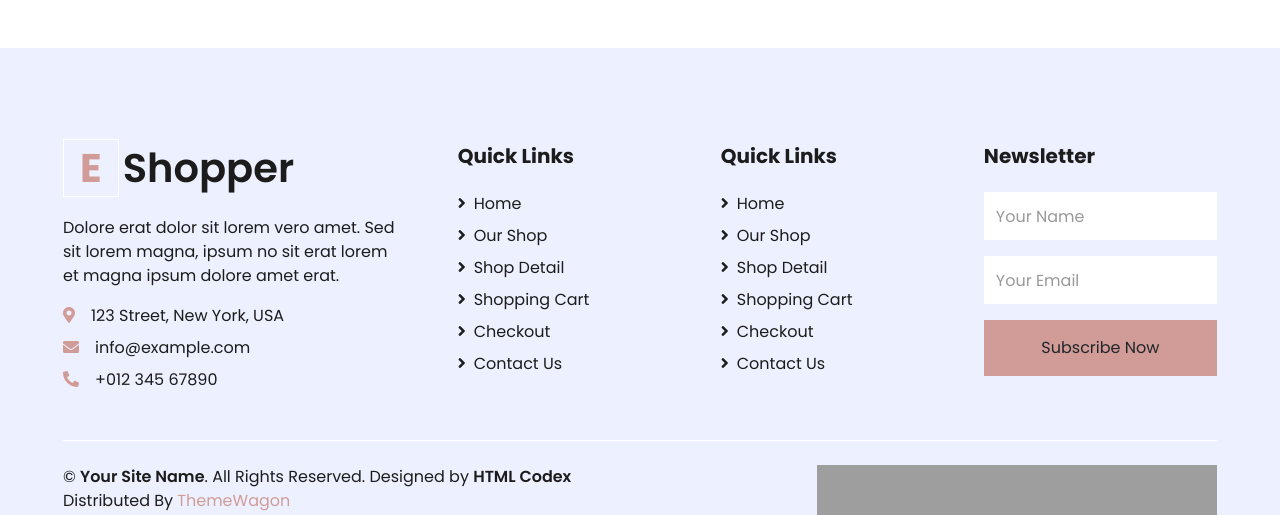
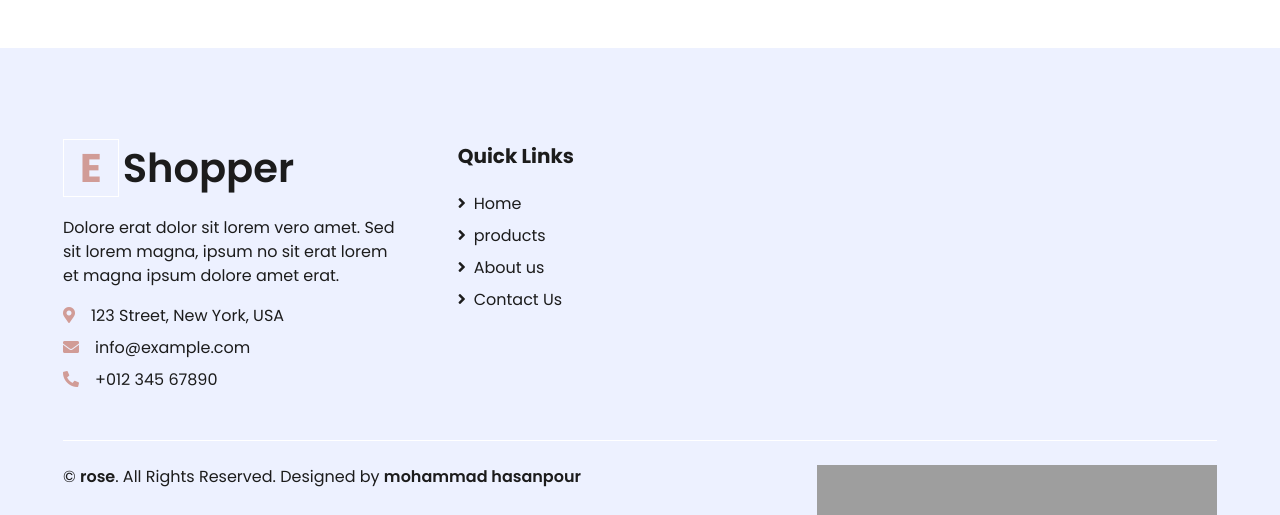
Before and after one commit to Mohammadhp7878/Maktab93_onlineshop, a Django app: page / in a window 1280 px wide. Shown: the part 595-1110 px from the top of the page. Run offline with Django 4.2, Linux system fonts and the light colour scheme; some libraries are stand-ins or nearby versions; grey boxes are pictures that could not be loaded.

Commit message:
fix: some modifications  on footer

```diff
--- a/templates/inc/footer.html
+++ b/templates/inc/footer.html
@@ -17,38 +17,10 @@
                     <h5 class="font-weight-bold text-dark mb-4">Quick Links</h5>
                     <div class="d-flex flex-column justify-content-start">
                         <a class="text-dark mb-2" href="index.html"><i class="fa fa-angle-right mr-2"></i>Home</a>
-                        <a class="text-dark mb-2" href="shop.html"><i class="fa fa-angle-right mr-2"></i>Our Shop</a>
-                        <a class="text-dark mb-2" href="detail.html"><i class="fa fa-angle-right mr-2"></i>Shop Detail</a>
-                        <a class="text-dark mb-2" href="cart.html"><i class="fa fa-angle-right mr-2"></i>Shopping Cart</a>
-                        <a class="text-dark mb-2" href="checkout.html"><i class="fa fa-angle-right mr-2"></i>Checkout</a>
+                        <a class="text-dark mb-2" href="shop.html"><i class="fa fa-angle-right mr-2"></i>products</a>
+                        <a class="text-dark mb-2" href="checkout.html"><i class="fa fa-angle-right mr-2"></i>About us</a>
                         <a class="text-dark" href="contact.html"><i class="fa fa-angle-right mr-2"></i>Contact Us</a>
                     </div>
-                </div>
-                <div class="col-md-4 mb-5">
-                    <h5 class="font-weight-bold text-dark mb-4">Quick Links</h5>
-                    <div class="d-flex flex-column justify-content-start">
-                        <a class="text-dark mb-2" href="index.html"><i class="fa fa-angle-right mr-2"></i>Home</a>
-                        <a class="text-dark mb-2" href="shop.html"><i class="fa fa-angle-right mr-2"></i>Our Shop</a>
-                        <a class="text-dark mb-2" href="detail.html"><i class="fa fa-angle-right mr-2"></i>Shop Detail</a>
-                        <a class="text-dark mb-2" href="cart.html"><i class="fa fa-angle-right mr-2"></i>Shopping Cart</a>
-                        <a class="text-dark mb-2" href="checkout.html"><i class="fa fa-angle-right mr-2"></i>Checkout</a>
-                        <a class="text-dark" href="contact.html"><i class="fa fa-angle-right mr-2"></i>Contact Us</a>
-                    </div>
-                </div>
-                <div class="col-md-4 mb-5">
-                    <h5 class="font-weight-bold text-dark mb-4">Newsletter</h5>
-                    <form action="">
-                        <div class="form-group">
-                            <input type="text" class="form-control border-0 py-4" placeholder="Your Name" required="required" />
-                        </div>
-                        <div class="form-group">
-                            <input type="email" class="form-control border-0 py-4" placeholder="Your Email"
-                                required="required" />
-                        </div>
-                        <div>
-                            <button class="btn btn-primary btn-block border-0 py-3" type="submit">Subscribe Now</button>
-                        </div>
-                    </form>
                 </div>
             </div>
         </div>
@@ -56,10 +28,9 @@
     <div class="row border-top border-light mx-xl-5 py-4">
         <div class="col-md-6 px-xl-0">
             <p class="mb-md-0 text-center text-md-left text-dark">
-                &copy; <a class="text-dark font-weight-semi-bold" href="#">Your Site Name</a>. All Rights Reserved. Designed
+                &copy; <a class="text-dark font-weight-semi-bold" href="#">rose</a>. All Rights Reserved. Designed
                 by
-                <a class="text-dark font-weight-semi-bold" href="https://htmlcodex.com">HTML Codex</a><br>
-                Distributed By <a href="https://themewagon.com" target="_blank">ThemeWagon</a>
+                <a class="text-dark font-weight-semi-bold" href="https://htmlcodex.com">mohammad hasanpour</a><br>
             </p>
         </div>
         <div class="col-md-6 px-xl-0 text-center text-md-right">
```
